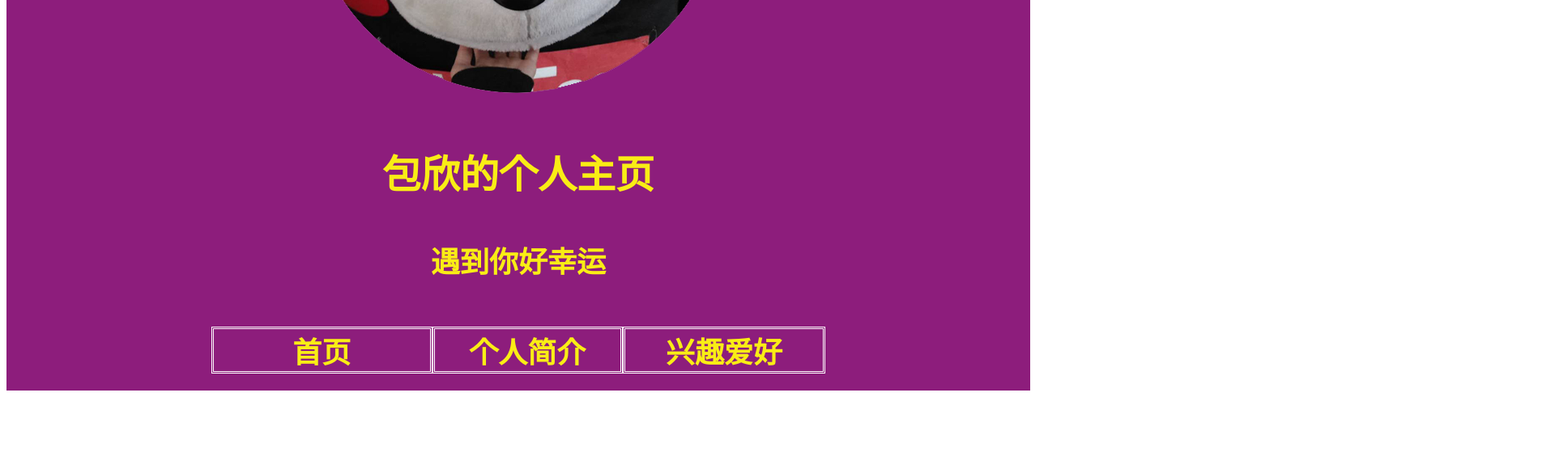
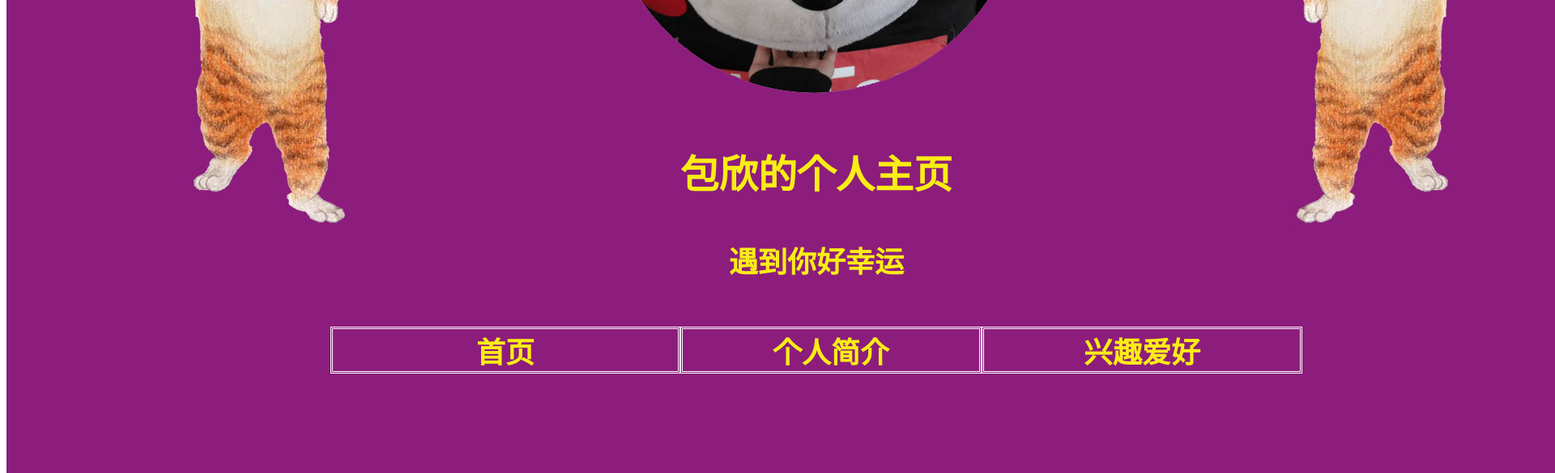
Before and after one commit to dabaoxin/dabaoxin.github.io, a plain HTML site: page index.html in a window 1280 px wide. Shown: the part 420-1005 px from the top of the page at 81% size, 1920 px wide, since content can reach past the window. Before the commit the page ends 929 px from the top, so only its background shows below. Drawn offline with Linux system fonts and the light colour scheme.

Commit message:
Update index.html

```diff
--- a/index.html
+++ b/index.html
@@ -43,14 +43,16 @@ a:active {
 </head>
 
 <body>
-<table width="100%" border="0" cellspacing="0" cellpadding="0">
+<table width="2000" border="0" cellspacing="0" cellpadding="0">
   <tr>
-    <td height="500" align="center" valign="middle" bgcolor="#8D1D7C"><table width="80%" border="0" cellspacing="0" cellpadding="0">
+    <td height="500" align="center" valign="middle" bgcolor="#8D1D7C"><table width="100%" border="0" cellspacing="0" cellpadding="0">
       <tr>
+        <td width="500" height="600" rowspan="2" align="center" valign="middle"><p><img src="images/mao1.jpg" width="300" height="600" /></p></td>
         <td width="500" height="230" align="center" valign="middle"><span class="ziti"><img src="images/6A@MV0S(X)2X4LWI)G_ZR{N.png" width="536" height="541" /></span></td>
+        <td width="500" rowspan="2" align="center" valign="middle"><img src="images/mao2.jpg" width="300" height="600" /></td>
       </tr>
       <tr>
-        <td height="200" align="center" valign="middle" class="ziti"><p>包欣的个人主页</p>
+        <td width="100" height="200" align="center" valign="middle" class="ziti"><p>包欣的个人主页</p>
           <p class="z3">遇到你好幸运</p></td>
       </tr>
     </table></td>
@@ -65,7 +67,7 @@ a:active {
     </table></td>
   </tr>
   <tr>
-    <td>&nbsp;</td>
+    <td><img src="images/bx(2).jpg" alt="" width="2000" height="400" /></td>
   </tr>
 </table>
 </body>
```
